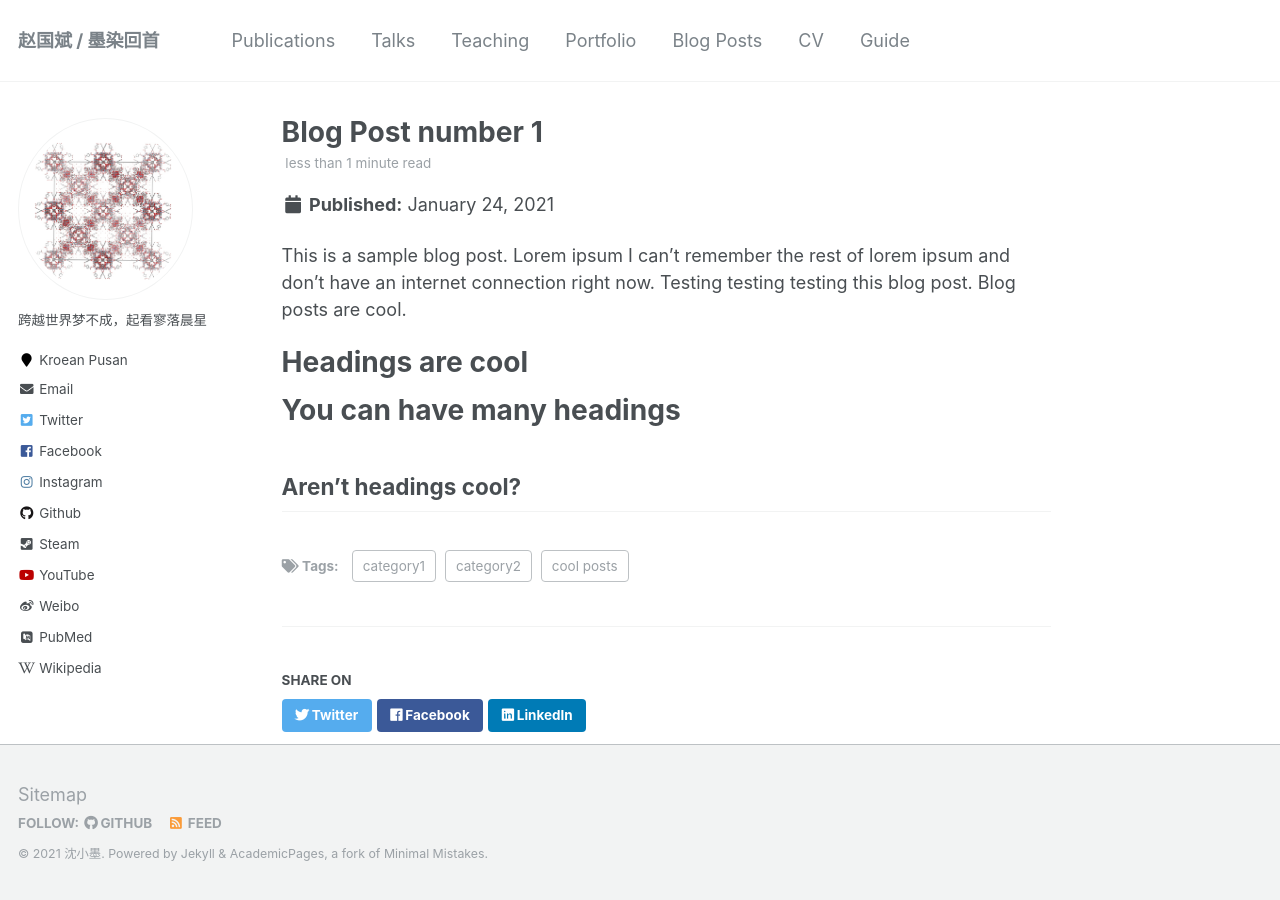
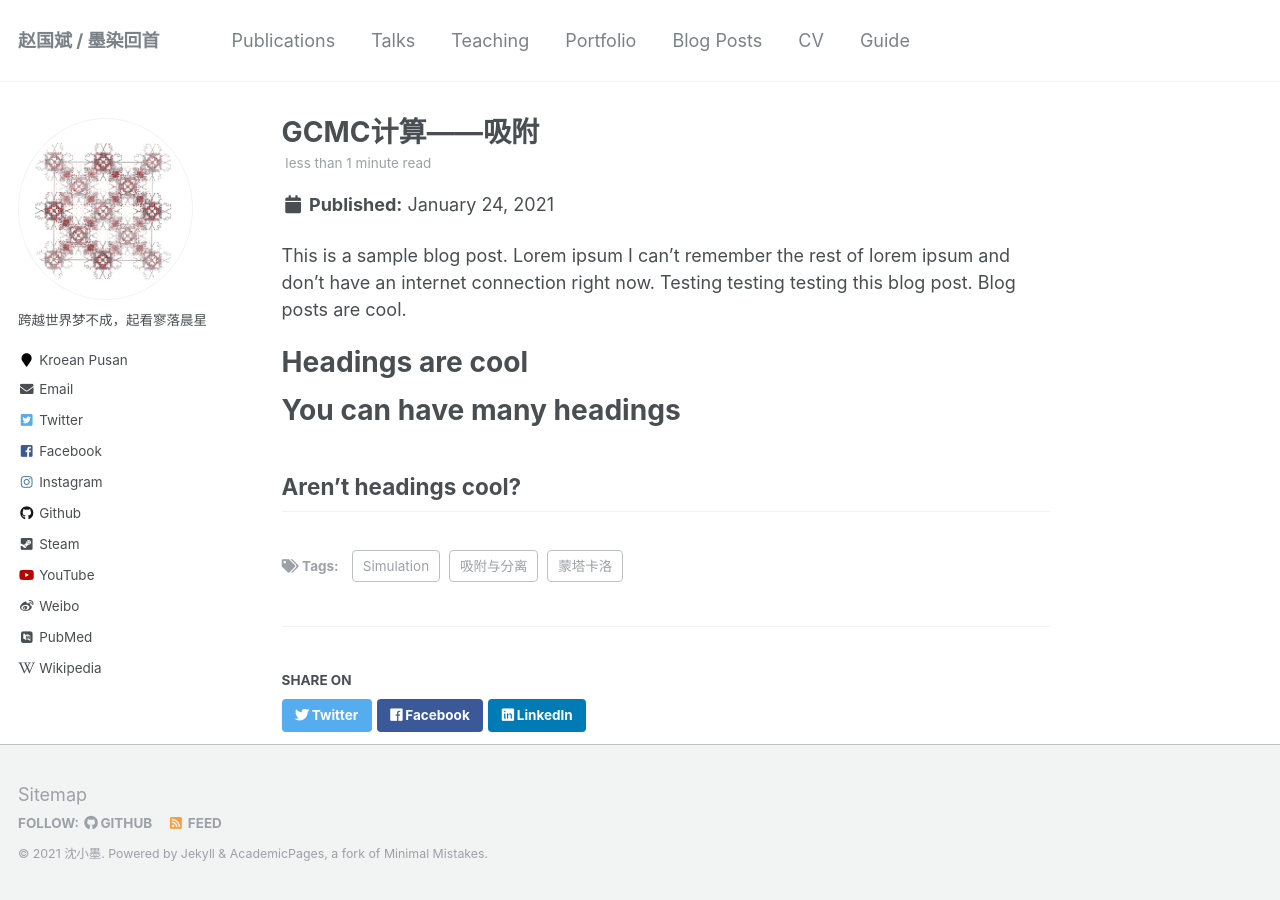
Before and after one commit to sxm13/ZGBshenxiaomoCV.github.io, a Jekyll site: the page built from _posts/2021-01-24-blog-post-1.md, in a window 1280 px wide. Built offline with Jekyll 4.4.1, drawn with Linux system fonts in a browser that asks for light colours; some web fonts are replaced.

Commit message:
Update 2021-01-24-blog-post-1.md

```diff
--- a/_posts/2021-01-24-blog-post-1.md
+++ b/_posts/2021-01-24-blog-post-1.md
@@ -1,11 +1,11 @@
 ---
-title: 'Blog Post number 1'
+title: 'GCMC计算——吸附'
 date: 2021-01-24
 permalink: /posts/2021/01/blog-post-1/
 tags:
-  - cool posts
-  - category1
-  - category2
+  - Simulation
+  - 蒙塔卡洛
+  - 吸附与分离
 ---
 
 This is a sample blog post. Lorem ipsum I can't remember the rest of lorem ipsum and don't have an internet connection right now. Testing testing testing this blog post. Blog posts are cool.
```
